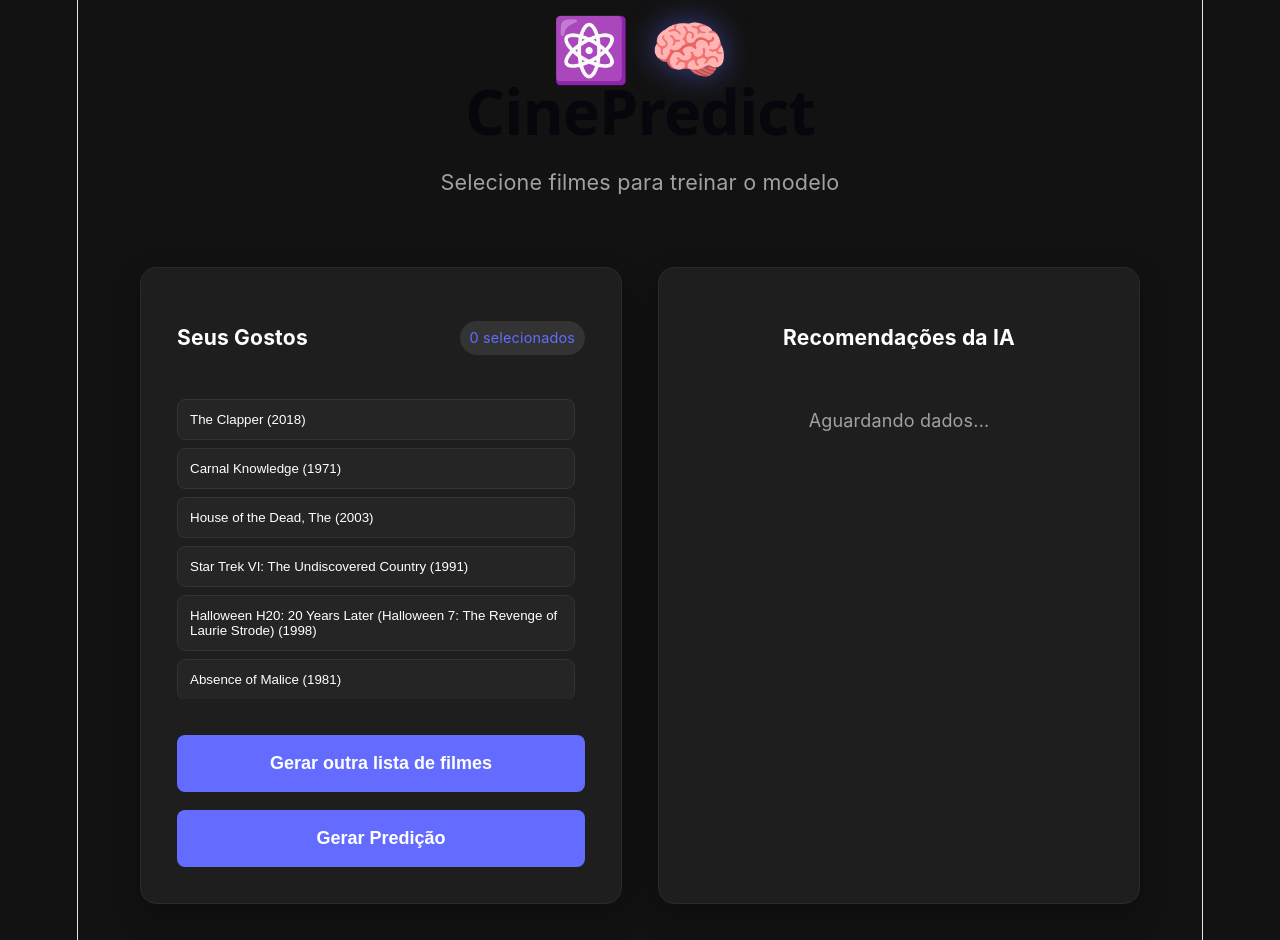
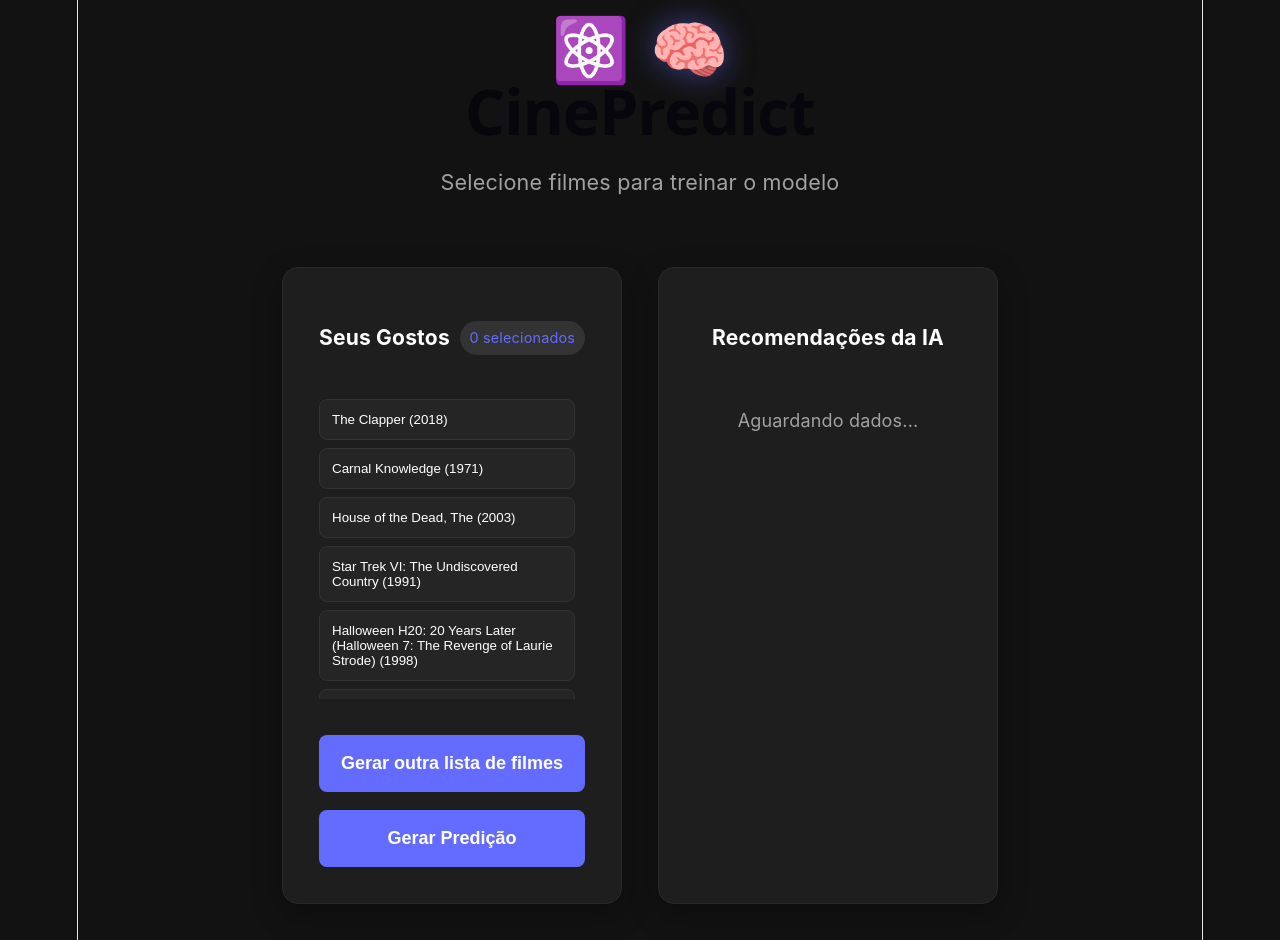
Before and after one commit to lucasmetron/cine-predict, a React (Vite) app: page / in a window 1280 px wide. Built offline with nearby package versions, Linux system fonts and the light colour scheme.

Commit message:
ajuste css

```diff
--- a/src/App.css
+++ b/src/App.css
@@ -95,6 +95,7 @@ h1 { font-size: 3.5rem; margin: 0; font-weight: 800; letter-spacing: -1px; }
 }
 
 .movie-item {
+  width: 20vw;
   background: #252525;
   border: 1px solid #333;
   padding: 12px;
--- a/src/utils.ts
+++ b/src/utils.ts
@@ -25,7 +25,7 @@ export async function loadMovies(): Promise<MovieProps[]> {
 
 export function genereteListMoviesToLearning(
   movies: MovieProps[],
-  count: number = 10,
+  count: number = 20,
 ): MovieProps[] {
   const selectedMovies: MovieProps[] = [];
   const usedGenres = new Set<string>();
```
